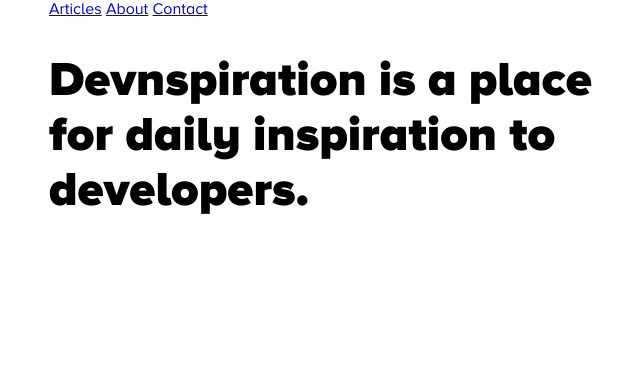
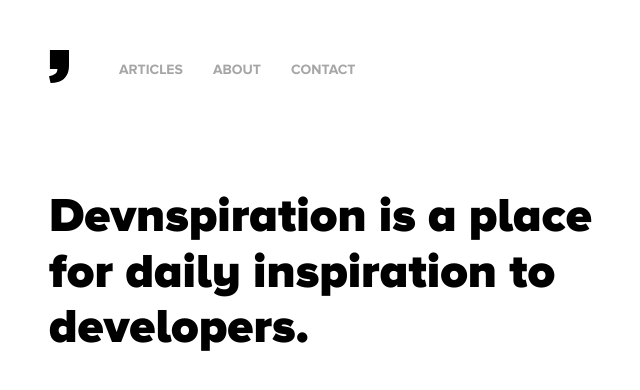
Before and after one commit to devnspiration/devnspiration.github.io, a Jekyll site: the page built from index.html, in a window 1280 px wide. Shown: the top 390 px of the page, without its empty margins (51-691 px from the left). Built offline with Jekyll 4.4.1, drawn with Linux system fonts in a browser that asks for light colours.

Commit message:
Create header menu

```diff
--- a/_includes/header.html
+++ b/_includes/header.html
@@ -1,8 +1,8 @@
 <header class="header" role="banner">
-  <nav class="header-nav" role="navigation">
-    <a href="{{ site.url }}" class="nav-logo"></a>
+  <nav class="header-menu" role="navigation">
+    <a href="{{ site.url }}" class="menu-logo">{% include logo.svg %}</a>
     {% for item in site.menu %}
-      <a href="/{{ item.slug }}" class="nav-item">{{ item.title }}</a>
+      <a href="/{{ item.slug }}" class="menu-item">{{ item.title }}</a>
     {% endfor %}
   </nav>
 
--- a/assets/_sass/atoms/_links.sass
+++ b/assets/_sass/atoms/_links.sass
@@ -0,0 +1,2 @@
+a
+  text-decoration: none
--- a/assets/_sass/molecules/_menu.sass
+++ b/assets/_sass/molecules/_menu.sass
@@ -0,0 +1,23 @@
+.header-menu
+  @extend %flexbox
+  +align-items(center)
+  margin-bottom: 6.25rem
+
+.menu-logo
+  margin-right: 3.125rem
+
+  > svg
+    width: 1.25rem
+
+.menu-item
+  font:
+    size: .875rem
+    weight: 600
+  text-transform: uppercase
+  color: lighten($color-dark, 65%)
+
+  &:hover
+    color: $color-dark
+
+  &:not(:last-child)
+    margin-right: 1.875rem
--- a/assets/_sass/organisms/_header.sass
+++ b/assets/_sass/organisms/_header.sass
@@ -1,5 +1,6 @@
 .header
   @include container
+  margin-top: 3.125rem
 
 .header-title
   max-width: 575px
```
Also changed, not shown: _includes/logo.svg (added).
